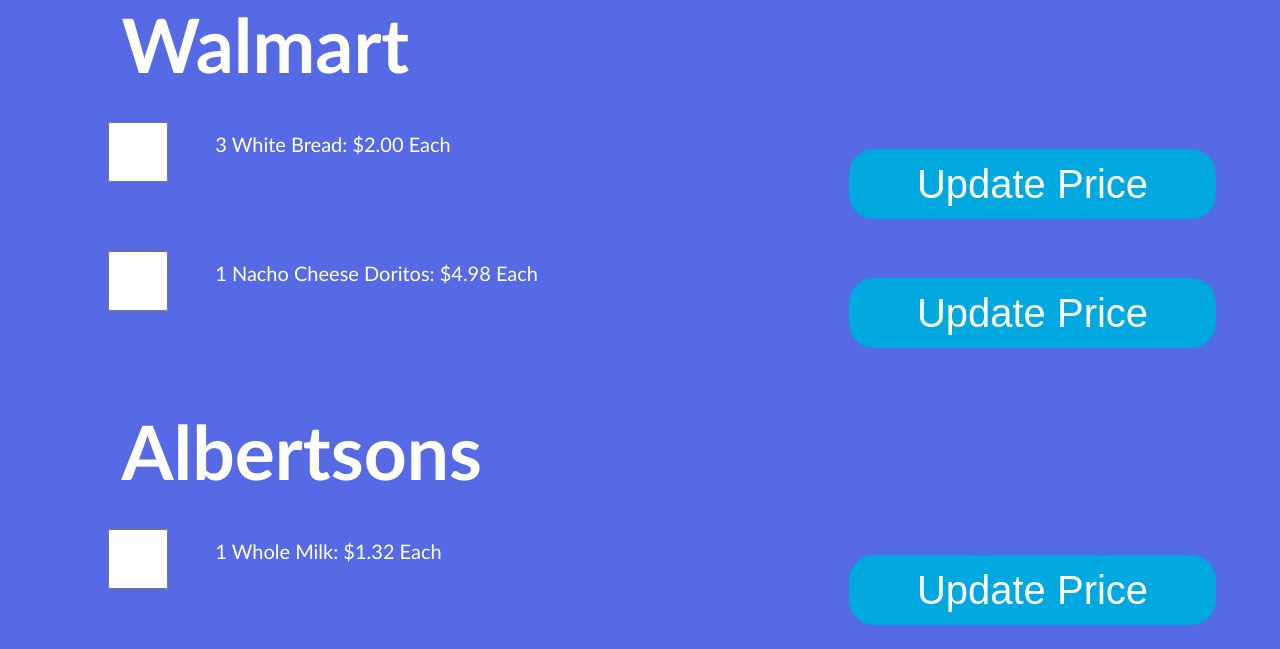
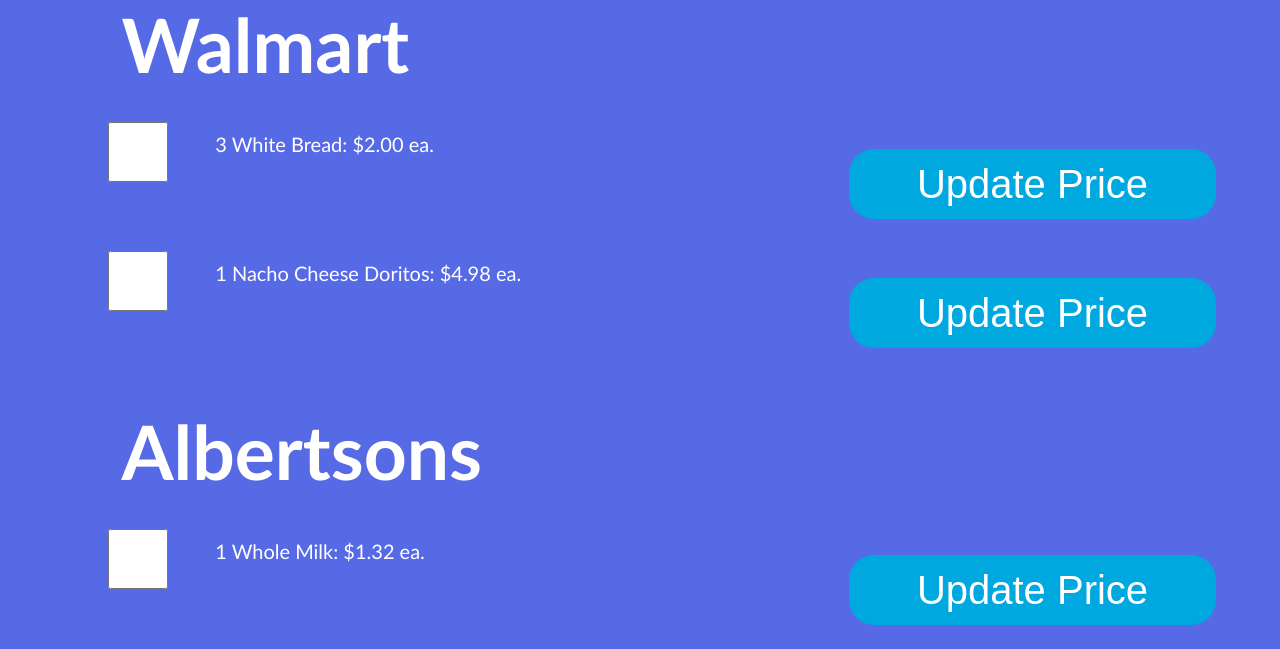
Before and after one commit to danielecollins/senior-capstone, a Django app: page /shopping-list/ in a window 1280 px wide. Shown: the part 658-1307 px from the top of the page. Run offline with Django 3.2, Linux system fonts and the light colour scheme; data comes from the database, SQL or seed files in the repository.

Commit message:
Changed Each to ea. on the shopping list

```diff
--- a/src/grocery_list/templates/shopping_list.html
+++ b/src/grocery_list/templates/shopping_list.html
@@ -20,7 +20,7 @@
                         {% if item.price is None %}
                             ???
                         {% else %}
-                            ${{ item.price }} Each
+                            ${{ item.price }} ea.
                         {% endif %}
                     </p>
                     <form class="update-price-list" action="/update-price/" method="GET">
@@ -48,7 +48,7 @@
                         {% if item.price is None %}
                             ???
                         {% else %}
-                            ${{ item.price }} Each
+                            ${{ item.price }} ea.
                         {% endif %}
                     </p>
                     <form class="update-price-list" action="/update-price/" method="GET">
@@ -76,7 +76,7 @@
                         {% if item.price is None %}
                             ???
                         {% else %}
-                            ${{ item.price }} Each
+                            ${{ item.price }} ea.
                         {% endif %}
                     </p>
                     <form class="update-price-list" action="/update-price/" method="GET">
```
